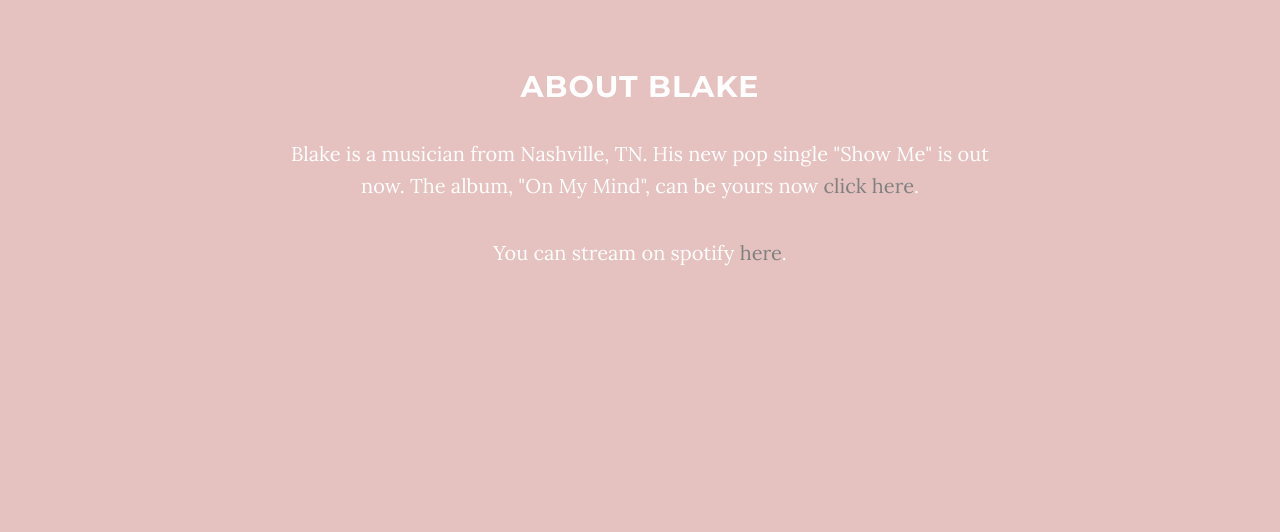
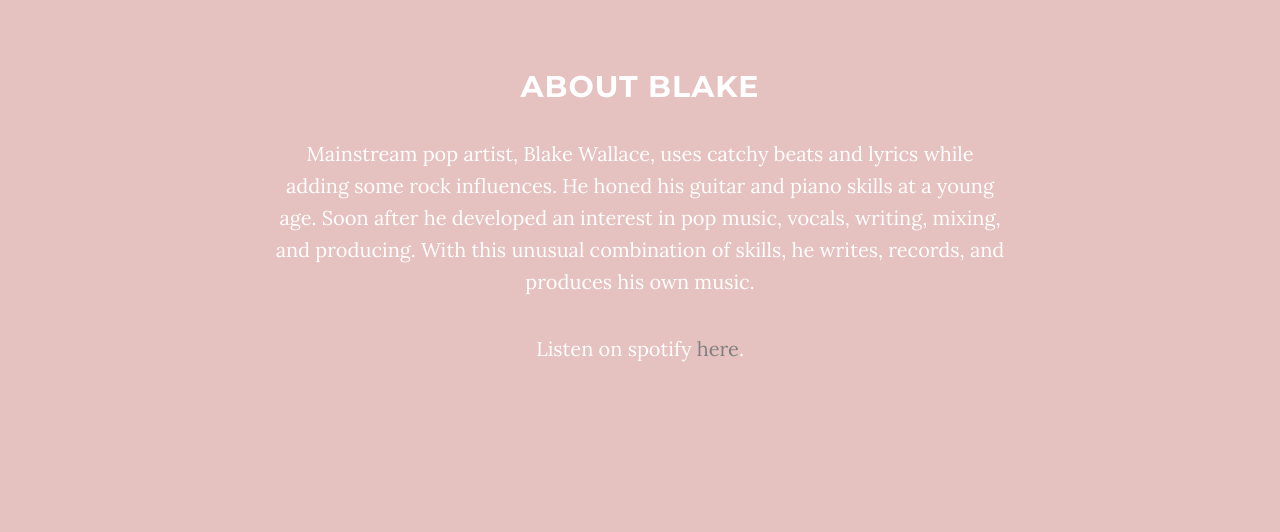
Before and after one commit to blakelewandoski/site, a website: page index.html in a window 1280 px wide. Shown: the part 980-1512 px from the top of the page. Drawn offline with nearby package versions, Linux system fonts and the light colour scheme.

Commit message:
update bio

```diff
--- a/index.html
+++ b/index.html
@@ -99,8 +99,8 @@
     <section id="about" class="container content-section text-center">
             <div class="col-lg-8 col-lg-offset-2">
                 <h2>About Blake</h2>
-                <p>Blake is a musician from Nashville, TN. His new pop single "Show Me" is out now. The album, "On My Mind", can be yours now <a href="https://itunes.apple.com/us/album/on-my-mind/id1137468393">click here</a>.</p>
-                <p>You can stream on spotify <a href="https://open.spotify.com/album/6Ouhf37C02TKtjTxHbn1Fr?si=eBj0mMz3T9KL5btrsiyp9w">here</a>. </p>
+                <p>Mainstream pop artist, Blake Wallace, uses catchy beats and lyrics while adding some rock influences. He honed his guitar and piano skills at a young age. Soon after he developed an interest in pop music, vocals, writing, mixing, and producing. With this unusual combination of skills, he writes, records, and produces his own music.</p>
+                <p>Listen on spotify <a href="https://open.spotify.com/track/4ZOHX71cT14CGMGFNiIdV9?si=CUlHOW6ETmOobh3ihBe2Sw">here</a>. </p>
             </div>
         </div>
     </section>
```
